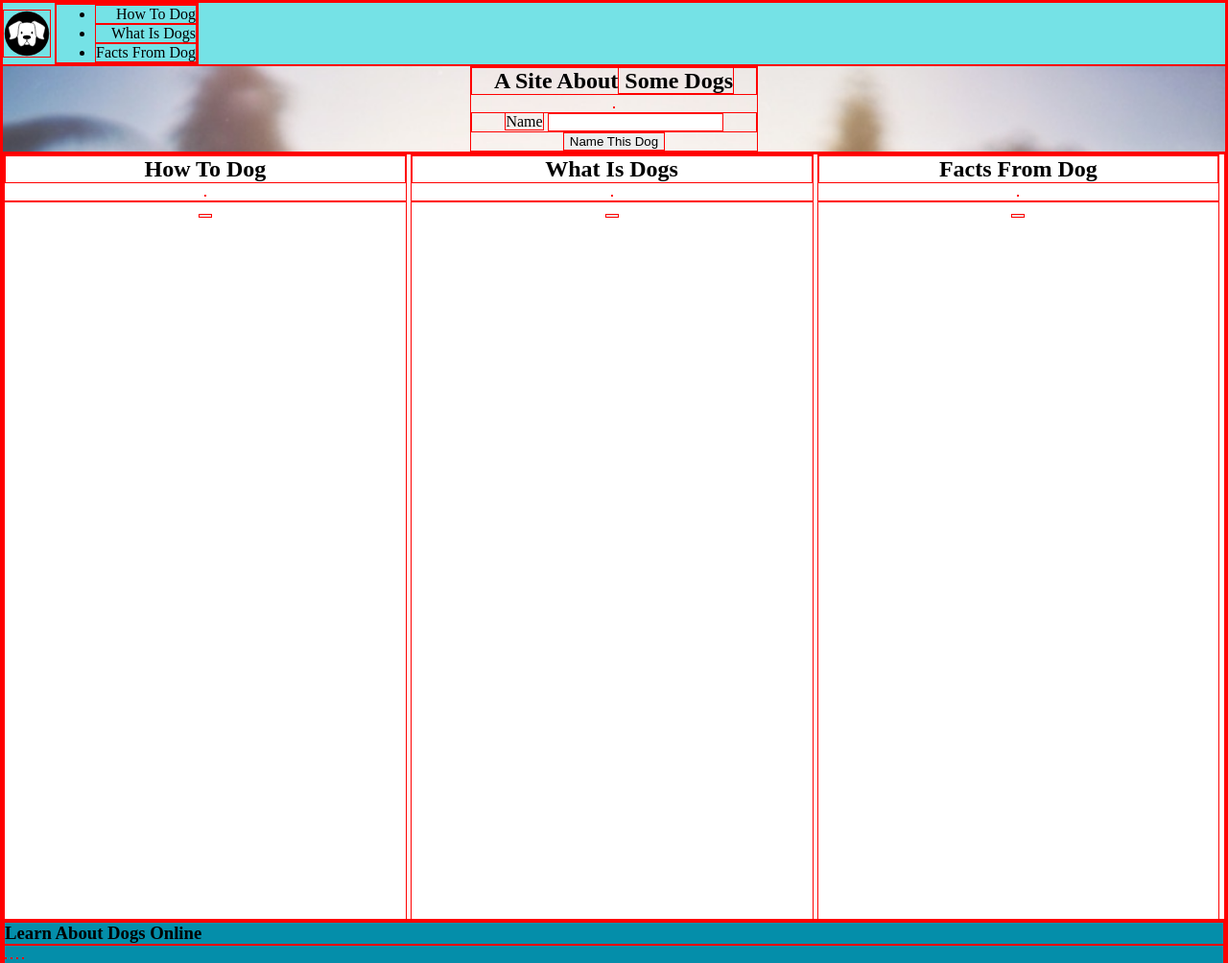
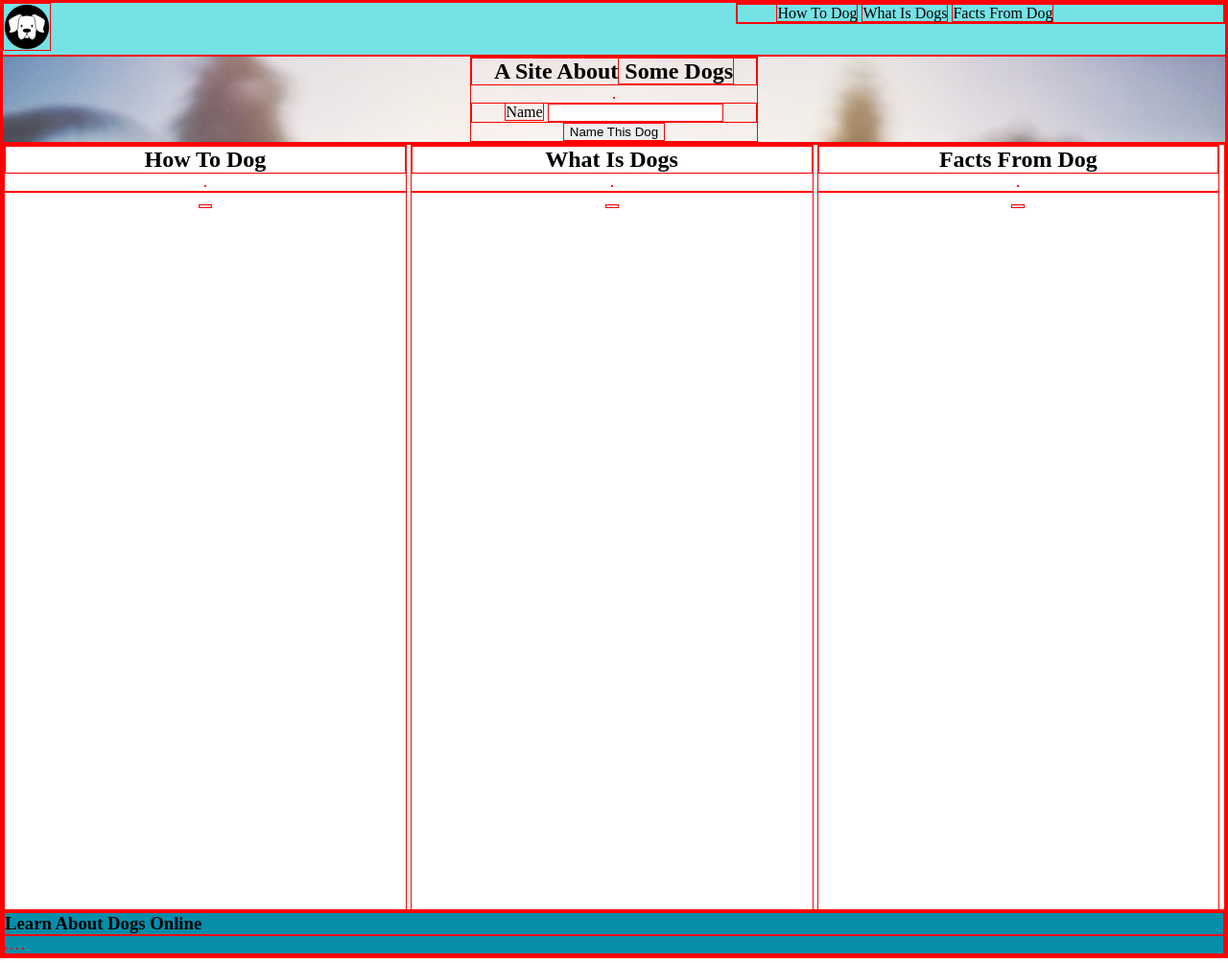
Before and after one commit to AnnaGoodwin/dog-party3, a plain HTML site: page index.html in a window 1280 px wide. Shown: the whole page at 96% size. Drawn offline with Linux system fonts and the light colour scheme.

Commit message:
Align nav list items

```diff
--- a/styles1.css
+++ b/styles1.css
@@ -29,6 +29,21 @@ nav {
     height: 50px;
 }
 
+.dog-links {
+    margin-left: auto;
+    width: 40%;
+    display: inline;
+    float: right;
+}
+
+ul {
+    list-style: none;
+}
+
+li {
+    display: inline;
+}
+
 header {
     text-align: center;
     height: 30%;
@@ -57,17 +72,11 @@ footer {
     height: 10%;
 }
 
-.dog-links {
-    display: inline-block;
-    margin: auto;
-    text-align: right;
-}
-
 @media only screen and (max-width: 875px) {
     article {
         display: block;
         margin: auto;
-        width: 300px;
+        width: 100%;
     }
     main {
         height: 100%;
```
